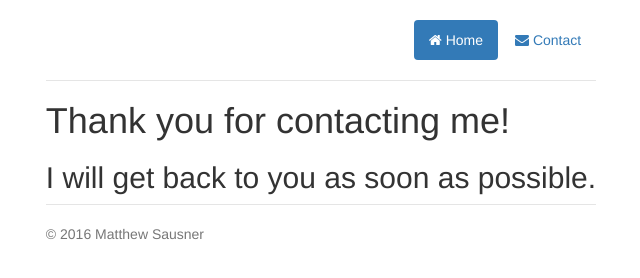
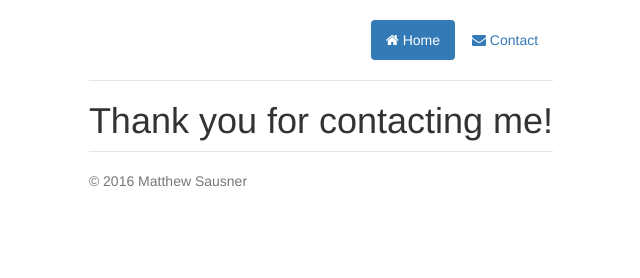
Before and after one commit to matthewsausner/matthewsausner.github.io, a plain HTML site: page thanks.html in a window 1280 px wide. Shown: the whole page, without its empty margins (319-959 px from the left). Drawn offline with nearby package versions, Linux system fonts and the light colour scheme.

Commit message:
styling for thanks.html

```diff
--- a/thanks.html
+++ b/thanks.html
@@ -23,9 +23,6 @@
 			<h1 style = "font-size:20px padding-bottom:40px">
 						Thank you for contacting me!
 			</h1>
-			<h2 style = "font-size:10px padding-bottom:40px">
-						I will get back to you as soon as possible.
-			</h2>
 	<footer class = "footer">
 		<p>&copy; 2016 Matthew Sausner</p>
 	</footer>
```
